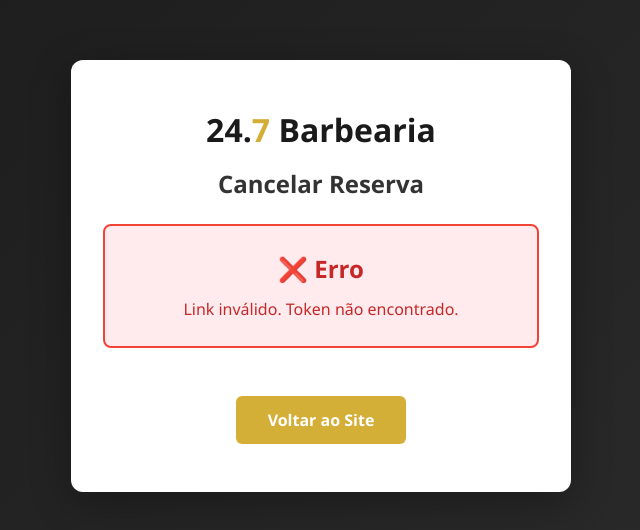
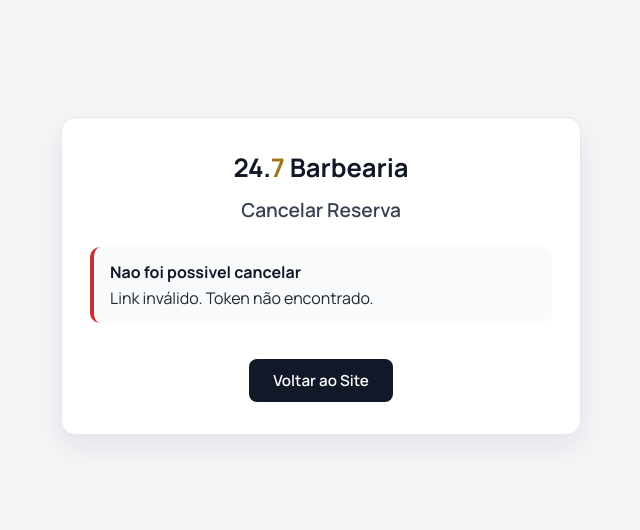
Before and after one commit to pedroseixasa/247, a plain HTML site: page cancel.html in a window 1280 px wide. Shown: the part 124-654 px from the top of the page, without its empty margins (319-959 px from the left). Drawn offline with Linux system fonts and the light colour scheme.

Commit message:
Refactor cancel.html for improved styling and user confirmation flow

```diff
--- a/cancel.html
+++ b/cancel.html
@@ -6,6 +6,8 @@
     <meta name="viewport" content="width=device-width, initial-scale=1.0">
     <title>Cancelar Reserva - 24.7 Barbearia</title>
     <style>
+        @import url('https://fonts.googleapis.com/css2?family=Manrope:wght@400;600;700&display=swap');
+
         * {
             margin: 0;
             padding: 0;
@@ -13,104 +15,139 @@
         }
 
         body {
-            font-family: 'Segoe UI', Tahoma, Geneva, Verdana, sans-serif;
-            background: linear-gradient(135deg, #1a1a1a 0%, #2d2d2d 100%);
+            font-family: 'Manrope', 'Segoe UI', Tahoma, Geneva, Verdana, sans-serif;
+            background: #f4f5f7;
             min-height: 100vh;
             display: flex;
             align-items: center;
             justify-content: center;
-            padding: 20px;
+            padding: 24px;
+            color: #1f2933;
         }
 
         .container {
-            background: white;
-            border-radius: 12px;
-            box-shadow: 0 10px 40px rgba(0, 0, 0, 0.3);
-            max-width: 500px;
+            background: #ffffff;
+            border-radius: 14px;
+            border: 1px solid #e4e7eb;
+            box-shadow: 0 12px 30px rgba(16, 24, 40, 0.08);
+            max-width: 520px;
             width: 100%;
-            padding: 3rem 2rem;
+            padding: 32px 28px;
             text-align: center;
         }
 
         .logo {
-            font-size: 2rem;
+            font-size: 1.6rem;
             font-weight: 700;
-            color: #1a1a1a;
-            margin-bottom: 1rem;
+            color: #111827;
+            margin-bottom: 0.75rem;
         }
 
         .logo span {
-            color: #d4af37;
+            color: #a1731b;
         }
 
         h1 {
-            font-size: 1.5rem;
-            color: #333;
-            margin-bottom: 1rem;
+            font-size: 1.2rem;
+            color: #374151;
+            margin-bottom: 1.5rem;
+            font-weight: 600;
         }
 
         .message {
-            padding: 1.5rem;
-            border-radius: 8px;
-            margin: 1.5rem 0;
-            font-size: 1rem;
+            padding: 16px;
+            border-radius: 10px;
+            margin: 16px 0;
+            font-size: 0.95rem;
             line-height: 1.6;
+            border: 1px solid #e5e7eb;
+            background: #f9fafb;
         }
 
-        .loading {
-            background: #e3f2fd;
-            color: #1976d2;
-            border: 2px solid #1976d2;
+        .status {
+            padding: 14px 16px;
+            border-radius: 10px;
+            margin: 16px 0;
+            text-align: left;
+            border-left: 4px solid #9aa5b1;
+            background: #f8fafc;
         }
 
-        .success {
-            background: #e8f5e9;
-            color: #2e7d32;
-            border: 2px solid #4caf50;
+        .status-title {
+            font-size: 1rem;
+            font-weight: 700;
+            margin-bottom: 4px;
+            color: #111827;
         }
 
-        .error {
-            background: #ffebee;
-            color: #c62828;
-            border: 2px solid #f44336;
+        .status.success {
+            border-left-color: #2f855a;
+        }
+
+        .status.error {
+            border-left-color: #c53030;
         }
 
         .info {
-            background: #f5f5f5;
-            color: #555;
+            background: #f8fafc;
+            color: #4b5563;
             text-align: left;
-            margin-top: 1rem;
+            margin-top: 12px;
+            padding: 14px 16px;
+            border-radius: 10px;
+            border: 1px solid #e5e7eb;
+            font-size: 0.9rem;
         }
 
         .info strong {
-            color: #333;
+            color: #111827;
+            font-weight: 600;
         }
 
         .back-btn {
             display: inline-block;
-            margin-top: 1.5rem;
-            padding: 0.8rem 2rem;
-            background: #d4af37;
-            color: white;
+            margin-top: 1.25rem;
+            padding: 0.7rem 1.5rem;
+            background: #111827;
+            color: #ffffff;
             text-decoration: none;
-            border-radius: 6px;
+            border-radius: 8px;
             font-weight: 600;
-            transition: all 0.3s;
+            font-size: 0.95rem;
+            transition: transform 0.2s ease, background 0.2s ease;
         }
 
         .back-btn:hover {
-            background: #c49d2e;
-            transform: translateY(-2px);
+            background: #1f2937;
+            transform: translateY(-1px);
         }
 
         .spinner {
-            border: 3px solid #f3f3f3;
-            border-top: 3px solid #1976d2;
+            border: 3px solid #e5e7eb;
+            border-top: 3px solid #6b7280;
             border-radius: 50%;
-            width: 40px;
-            height: 40px;
+            width: 34px;
+            height: 34px;
             animation: spin 1s linear infinite;
             margin: 0 auto 1rem;
+        }
+
+        @media (max-width: 480px) {
+            body {
+                padding: 16px;
+            }
+
+            .container {
+                padding: 24px 18px;
+            }
+
+            .logo {
+                font-size: 1.4rem;
+            }
+
+            h1 {
+                font-size: 1.05rem;
+            }
         }
 
         @keyframes spin {
@@ -152,6 +189,10 @@
                 return;
             }
 
+            showConfirm(token);
+        }
+
+        async function confirmCancellation(token) {
             try {
                 const response = await fetch(`${API_BASE_URL}/reservations/cancel/${token}`, {
                     method: 'POST',
@@ -172,13 +213,40 @@
             }
         }
 
+        function showConfirm(token) {
+            const content = document.getElementById('content');
+            content.innerHTML = `
+                <div class="status">
+                    <div class="status-title">Confirmar cancelamento</div>
+                    <p>Tem a certeza que quer cancelar esta reserva?</p>
+                </div>
+                <div style="display:flex; gap:12px; justify-content:center; margin-top:12px; flex-wrap:wrap;">
+                    <button id="confirmCancel" class="back-btn" style="background:#c53030;">Cancelar Reserva</button>
+                    <a href="index_clean.html" class="back-btn" style="background:#6b7280;">Manter Reserva</a>
+                </div>
+            `;
+
+            const confirmBtn = document.getElementById('confirmCancel');
+            if (confirmBtn) {
+                confirmBtn.addEventListener('click', function () {
+                    content.innerHTML = `
+                        <div class="message loading">
+                            <div class="spinner"></div>
+                            <p>A cancelar a reserva...</p>
+                        </div>
+                    `;
+                    confirmCancellation(token);
+                });
+            }
+        }
+
         function showSuccess(data) {
             const content = document.getElementById('content');
             const date = new Date(data.reservation.date);
 
             content.innerHTML = `
-                <div class="message success">
-                    <h2 style="margin-bottom: 0.5rem;">✅ Reserva Cancelada!</h2>
+                <div class="status success">
+                    <div class="status-title">Reserva cancelada</div>
                     <p>A sua reserva foi cancelada com sucesso.</p>
                 </div>
                 <div class="info">
@@ -193,8 +261,8 @@
         function showError(message) {
             const content = document.getElementById('content');
             content.innerHTML = `
-                <div class="message error">
-                    <h2 style="margin-bottom: 0.5rem;">❌ Erro</h2>
+                <div class="status error">
+                    <div class="status-title">Nao foi possivel cancelar</div>
                     <p>${message}</p>
                 </div>
             `;
```
